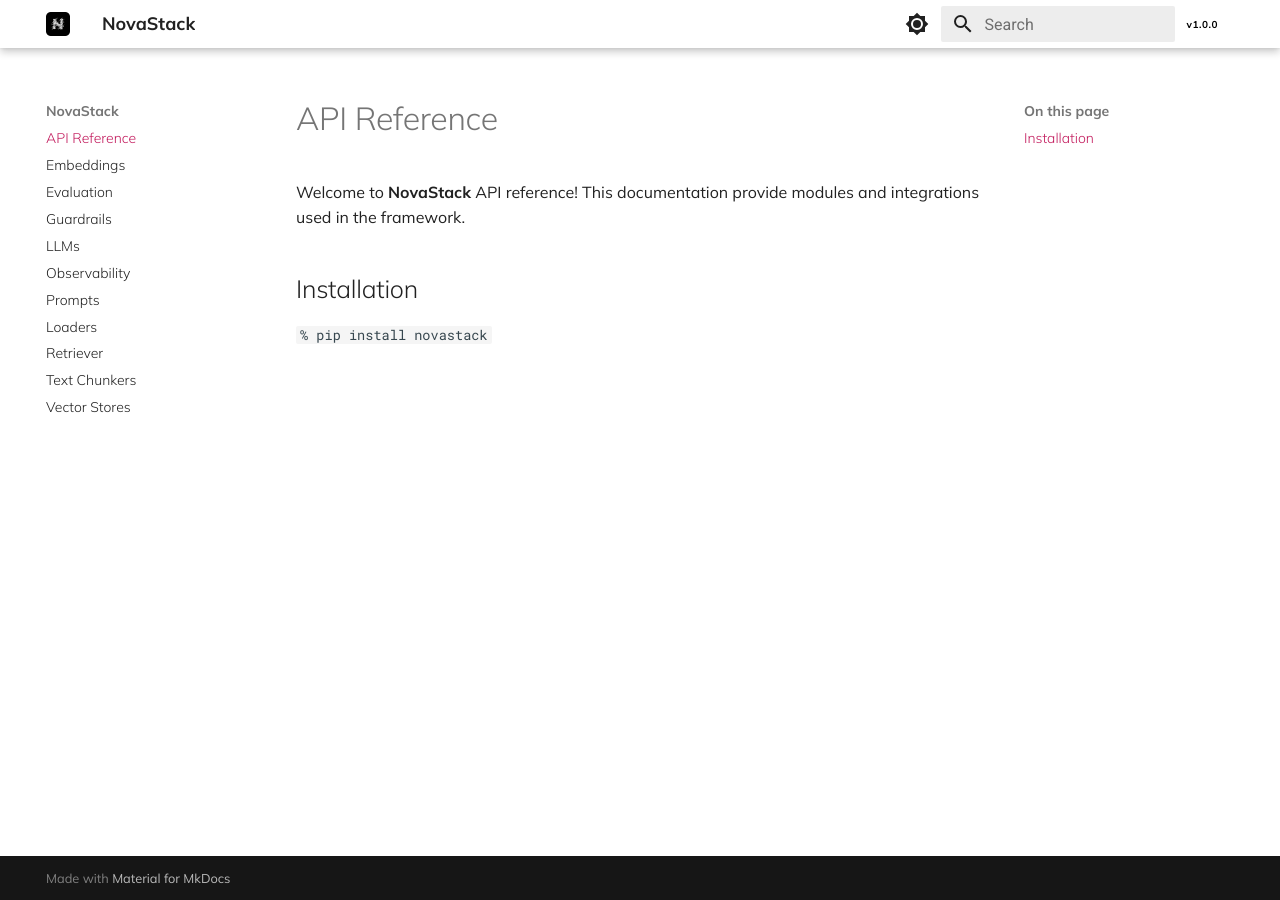
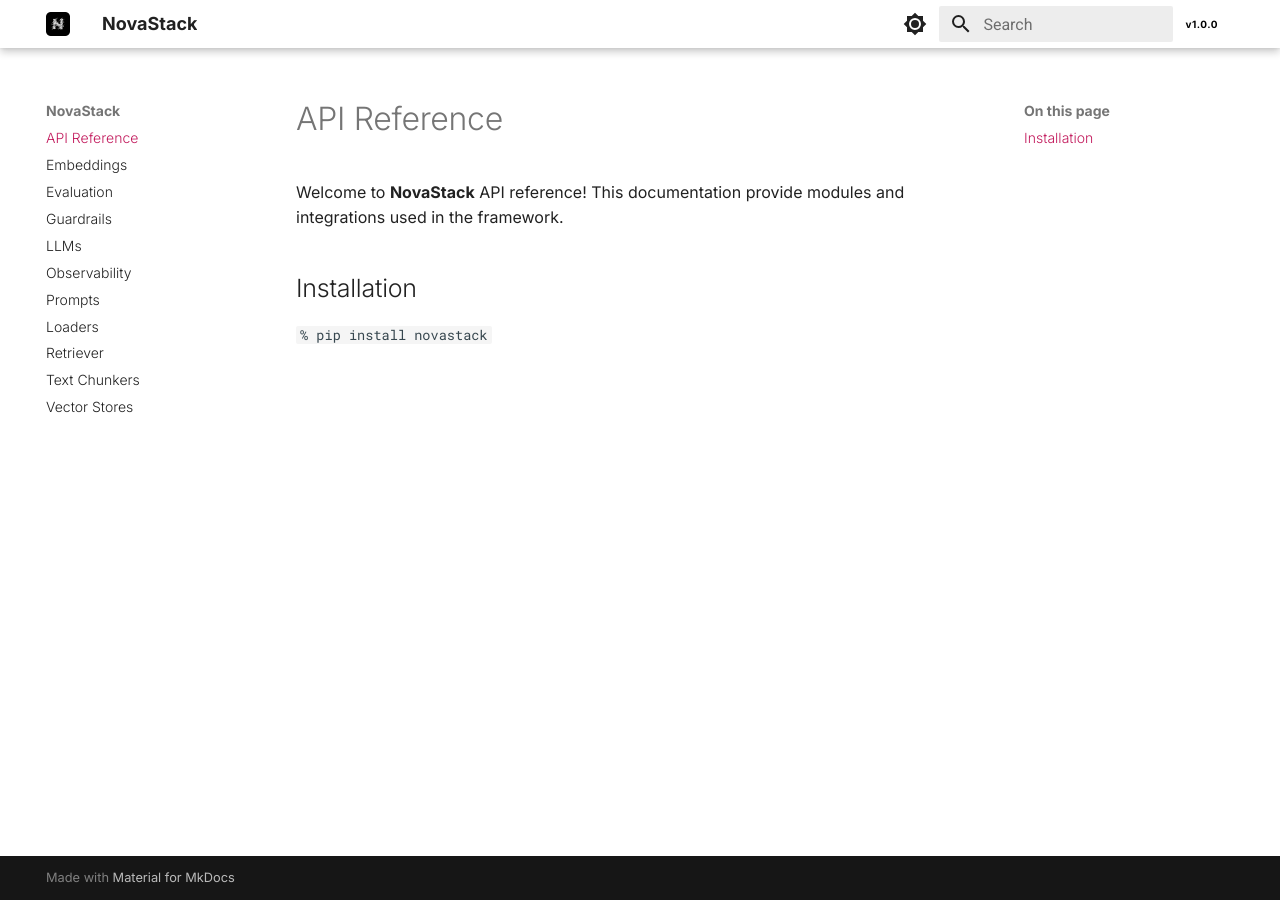
Before and after one commit to novastack-project/novastack, an MkDocs documentation site: the page built from docs/api_reference/api_reference/index.md, in a window 1280 px wide. Built offline with MkDocs 1.6.1 and Material for MkDocs 9.7.7, drawn with Linux system fonts in a browser that asks for light colours.

Commit message:
docs: update font

```diff
--- a/docs/api_reference/api_reference/_static/css/style.css
+++ b/docs/api_reference/api_reference/_static/css/style.css
@@ -1,5 +1,5 @@
+@import url('https://fonts.googleapis.com/css2?family=Inter:ital,opsz,wght@0,14..32,100..900;1,14..32,100..900&display=swap');
 @import url('https://fonts.googleapis.com/css2?family=JetBrains+Mono:ital,wght@0,100..800;1,100..800&display=swap');
-@import url('https://fonts.googleapis.com/css2?family=Mulish:ital,wght@0,200..1000;1,200..1000&display=swap');
 
 :root  > * {
   --md-accent-fg-color:        #c2185b;
@@ -9,7 +9,7 @@
 
 /* Change the font for the entire body */
 body {
-    font-family: "Mulish", sans-serif;
+    font-family: "Inter", sans-serif;
     font-weight: 400;
     font-optical-sizing: auto;
 }
```
